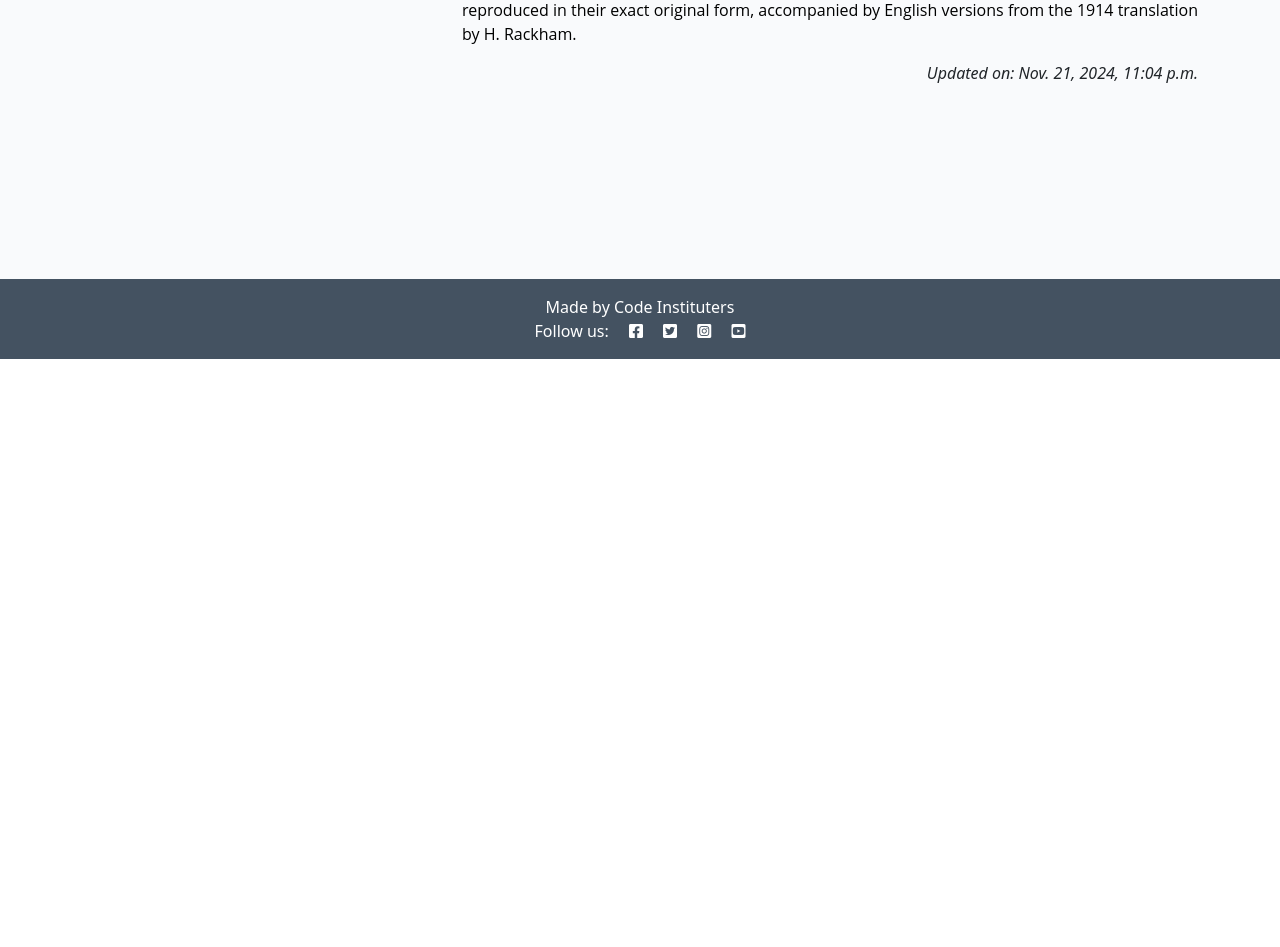
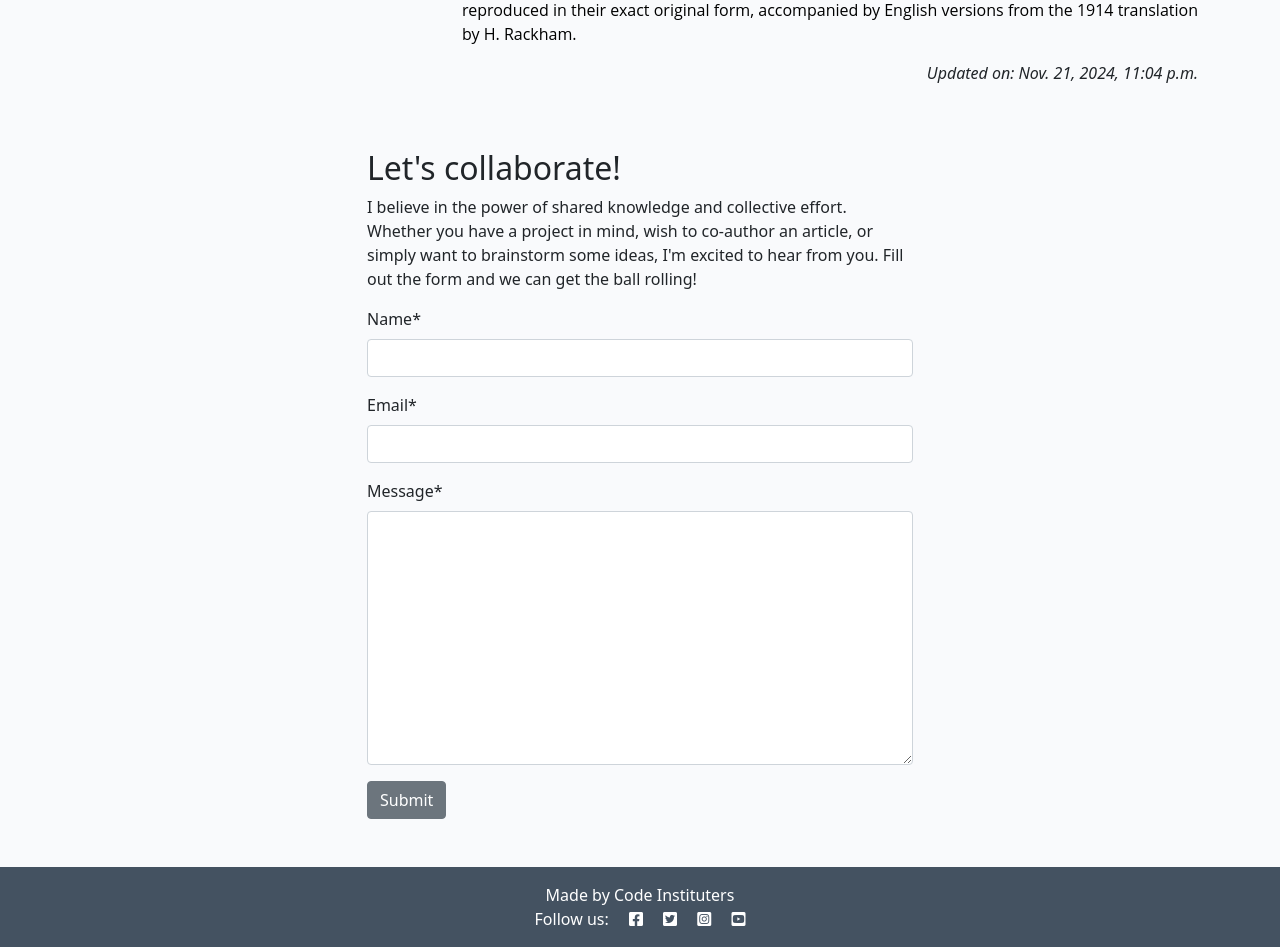
Before and after one commit to webmag-anton/django-blog, a Django app: page /about/ in a window 1280 px wide. Shown: the part 441-1388 px from the top of the page. Before the commit the page ends 800 px from the top, so only its background shows below. Run offline with Django 4.2, Linux system fonts and the light colour scheme; data comes from the database, SQL or seed files in the repository; both versions use the stored data as it was after the commit; some libraries are stand-ins or nearby versions.

Commit message:
Create the Collaboration Request form

```diff
--- /dev/null
+++ b/about/forms.py
@@ -0,0 +1,8 @@
+from .models import CollaborateRequest
+from django import forms
+
+
+class CollaborateForm(forms.ModelForm):
+    class Meta:
+        model = CollaborateRequest
+        fields = ('name', 'email', 'message')
--- a/about/models.py
+++ b/about/models.py
@@ -1,9 +1,6 @@
 from django.db import models
 
-# Create your models here.
-from django.db import models
 
-# Create your models here.
 class About(models.Model):
     title = models.CharField(max_length=200)
     updated_on = models.DateTimeField(auto_now=True)
@@ -11,3 +8,13 @@ class About(models.Model):
 
     def __str__(self):
         return self.title
+
+
+class CollaborateRequest(models.Model):
+    name = models.CharField(max_length=200)
+    email = models.EmailField()
+    message = models.TextField()
+    read = models.BooleanField(default=False)
+
+    def __str__(self):
+        return f"Collaboration request from {self.name}"
--- a/about/templates/about/about.html
+++ b/about/templates/about/about.html
@@ -1,12 +1,14 @@
 {% extends 'base.html' %}
+{% load static %}
+{% load crispy_forms_tags %}
+
 {% block content %}
-{% load static %}
 <div class="container mt-5">
     <div class="row">
-        <div class="col-4 text-center">
+        <div class="col-12 col-md-4 text-center">
             <img src="{% static 'images/nobody.jpg' %}" width="75%">
         </div>
-        <div class="col-8">
+        <div class="col-12 col-md-8">
             <h2>{{ about.title }}</h2>
             {{ about.content | safe }}
         </div>
@@ -17,6 +19,24 @@
 
           <p class="text-end"><em>Updated on: {{ about.updated_on }}</em></p>
         </div>
-      </div>
+    </div>
+    <div class="row justify-content-center">
+        <div class="col-12 col-md-6 my-5">
+            <h2>Let's collaborate!</h2>
+            <p>I believe in the power of shared knowledge and collective effort.
+                Whether you have a project in mind, wish to co-author
+                an article, or simply want to brainstorm some ideas,
+                I'm excited to hear from you. Fill out the form
+                and we can get the ball rolling!</p>
+
+            <!-- add your form here. Your submit button should
+                                have the classes of btn, btn-secondary -->
+            <form method="post">
+                {{ collaborate_form | crispy }}
+                {% csrf_token %}
+                <button class="btn btn-secondary" type="submit">Submit</button>
+            </form>
+        </div>
+    </div>
 </div>
 {% endblock content %}
--- a/about/views.py
+++ b/about/views.py
@@ -1,16 +1,17 @@
-from django.shortcuts import render
-
-# Create your views here.
 from django.shortcuts import render
 from .models import About
-# Create your views here.
+from .forms import CollaborateForm
 
 
 def about_me(request):
     about = About.objects.all().order_by('-updated_on').first()
+    collaborate_form = CollaborateForm()
 
     return render(
         request,
         "about/about.html",
-        {"about": about},
+        {
+            "about": about,
+            "collaborate_form": collaborate_form
+        },
     )
--- a/blog/templates/blog/post_detail.html
+++ b/blog/templates/blog/post_detail.html
@@ -83,6 +83,7 @@
                 {% if user.is_authenticated %}
                 <h3>Leave a comment:</h3>
                 <p>Posting as: {{ user.username }}</p>
+                <!-- we use crispy filter (| crispy) to get Crispy Forms -->
                 <form id="commentForm" method="post"
                     style="margin-top: 1.3em;">
                     {{ comment_form | crispy }}
```
Also changed, not shown: about/admin.py (+13 -4 lines), about/templates/about/about_starter.html (+23 -9 lines), blog/forms.py (+6 -1 lines), blog/views.py (+8 -0 lines), about/migrations/0002_collaboraterequest.py (added), db.sqlite3.
